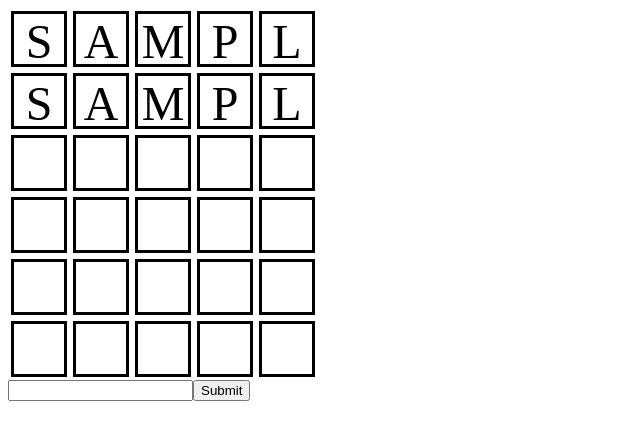
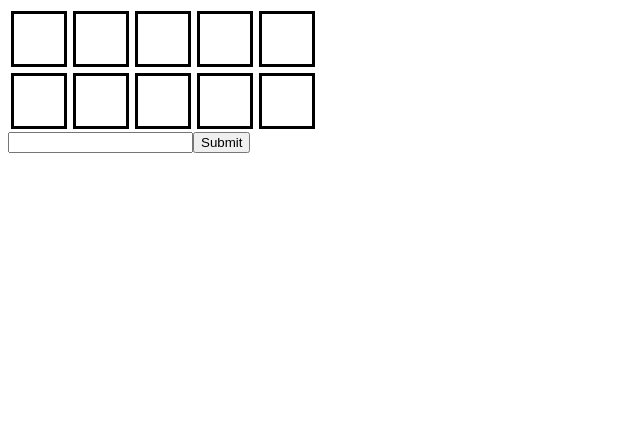
Before and after one commit to Esther2504/Namedle, a React (Create React App) app in the folder wordle/: page / in a window 1280 px wide. Both pictures are taken after typing "Sample" into the empty fields and a click on the button "Submit". Shown: the top 440 px of the page, without its empty margins (0-640 px from the left). Built offline with nearby package versions, Linux system fonts and the light colour scheme.

Commit message:
remove unnecessary code

```diff
--- a/wordle/src/App.css
+++ b/wordle/src/App.css
@@ -10,4 +10,5 @@ text-transform: capitalize;
     height: 50px;
     border: 3px solid black;
     margin: 3px;
+    /* background-color: rgb(55, 231, 78); */
 }
--- a/wordle/src/App.js
+++ b/wordle/src/App.js
@@ -3,16 +3,12 @@ import './App.css'
 
 function App() {
 const [guesses, setGuesses] = useState([])
-const [guess1, setGuess1] = useState()
-const [isGuess1, setIsGuess1] = useState(false)
-const [guess2, setGuess2] = useState()
-const [guess3, setGuess3] = useState()
-const [guess4, setGuess4] = useState()
-const [guess5, setGuess5] = useState()
+const [guess, setGuess] = useState()
 const [answer, setAnswer] = useState('kinds')
+const [color, setColor] = useState('')
 
 console.log(`answer: ${answer}`)
-console.log(`guess1: ${guess1}`)
+console.log(`guess1: ${guess}`)
 
 console.log(guesses[0])
 
@@ -24,9 +20,11 @@ const handleSubmit = (e) => {
 // if guess1 is filled with 5, set true
 
 
-setGuesses([...guesses, guess1])
+setGuesses([...guesses, guess])
 
 document.getElementById('textbar').value = '';
+
+setGuess()
 
   // if guess equals answer, become green
   // if theres no content, stay white. if there is, check if its equal to
@@ -34,15 +32,15 @@ document.getElementById('textbar').value = '';
   // map guesses on top, remove bottom guess
 }
 
-if (guesses[0]?.charAt(0) === answer?.charAt(0)) {
-  console.log('yes!')
+if (guesses.length = 1) {
+  // remove
 }
 
   return (
     <div className="App">
 {guesses.map(guess =>
   <div className="guess">
-  <p className="character">{guess?.charAt(0)}</p>
+  <p className="character" style={{backgroundColor:`${guess}`}}>{guess?.charAt(0)}</p>
   <p className="character">{guess?.charAt(1)}</p>
   <p className="character">{guess?.charAt(2)}</p>
   <p className="character">{guess?.charAt(3)}</p>
@@ -51,46 +49,14 @@ if (guesses[0]?.charAt(0) === answer?.charAt(0)) {
 )}
 
       <div className="guess">
-        <p className="character">{guess1?.charAt(0)}</p>
-        <p className="character">{guess1?.charAt(1)}</p>
-        <p className="character">{guess1?.charAt(2)}</p>
-        <p className="character">{guess1?.charAt(3)}</p>
-        <p className="character">{guess1?.charAt(4)}</p>
-      </div>
-      <div className="guess">
-        <p className="character">{guess2?.charAt(0)}</p>
-        <p className="character">{guess2?.charAt(1)}</p>
-        <p className="character">{guess2?.charAt(2)}</p>
-        <p className="character">{guess2?.charAt(3)}</p>
-        <p className="character">{guess2?.charAt(4)}</p>
-      </div>
-      <div className="guess">
-        <p className="character">{guess3?.charAt(0)}</p>
-        <p className="character">{guess3?.charAt(1)}</p>
-        <p className="character">{guess3?.charAt(2)}</p>
-        <p className="character">{guess3?.charAt(3)}</p>
-        <p className="character">{guess3?.charAt(4)}</p>
-      </div>
-      <div className="guess">
-        <p className="character">{guess4?.charAt(0)}</p>
-        <p className="character">{guess4?.charAt(1)}</p>
-        <p className="character">{guess4?.charAt(2)}</p>
-        <p className="character">{guess4?.charAt(3)}</p>
-        <p className="character">{guess4?.charAt(4)}</p>
-      </div>
-      <div className="guess">
-        <p className="character">{guess5?.charAt(0)}</p>
-        <p className="character">{guess5?.charAt(1)}</p>
-        <p className="character">{guess5?.charAt(2)}</p>
-        <p className="character">{guess5?.charAt(3)}</p>
-        <p className="character">{guess5?.charAt(4)}</p>
+        <p className="character">{guess?.charAt(0)}</p>
+        <p className="character">{guess?.charAt(1)}</p>
+        <p className="character">{guess?.charAt(2)}</p>
+        <p className="character">{guess?.charAt(3)}</p>
+        <p className="character">{guess?.charAt(4)}</p>
       </div>
       <form>
-      <input type="text" id="textbar" minLength="5" maxLength="5" required onChange={e => setGuess1(e.target.value)} />
-      {/* <input type="text" minLength="5" maxLength="5" required onChange={e => setGuess2(e.target.value)} />
-      <input type="text" minLength="5" maxLength="5" required onChange={e => setGuess3(e.target.value)} />
-      <input type="text" minLength="5" maxLength="5" required onChange={e => setGuess4(e.target.value)} />
-      <input type="text" minLength="5" maxLength="5" required onChange={e => setGuess5(e.target.value)} /> */}
+      <input type="text" id="textbar" minLength="5" maxLength="5" required onChange={e => setGuess(e.target.value)} />
       <button type="submit" onClick={e => handleSubmit(e)}>Submit</button>
       </form>
     </div>
```
